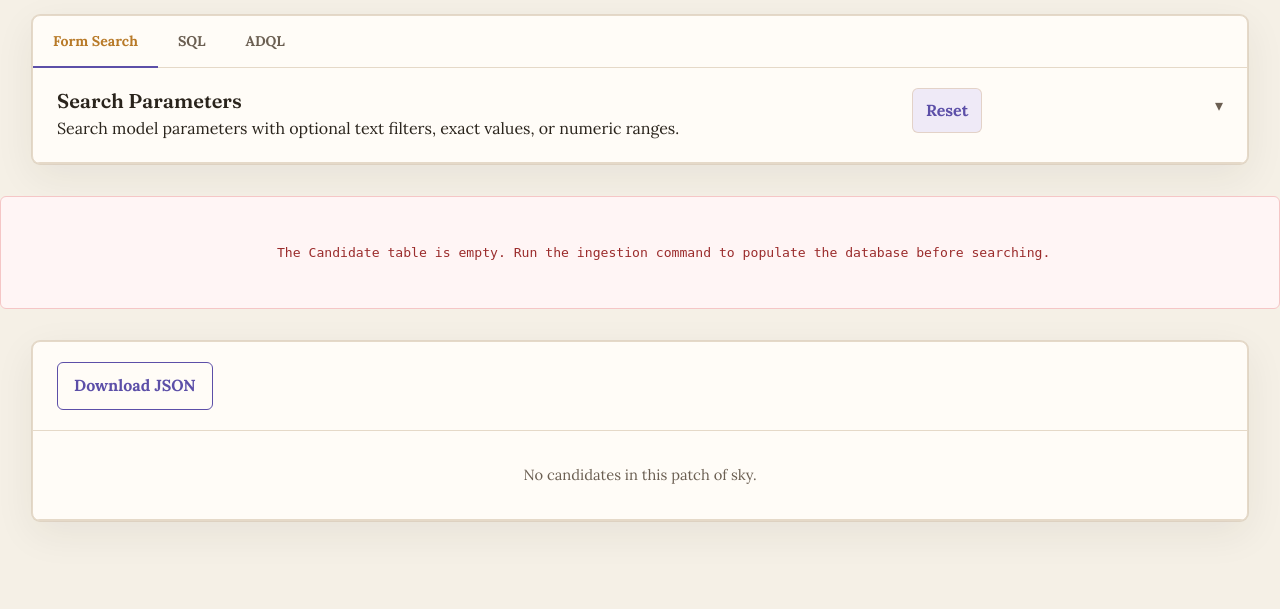
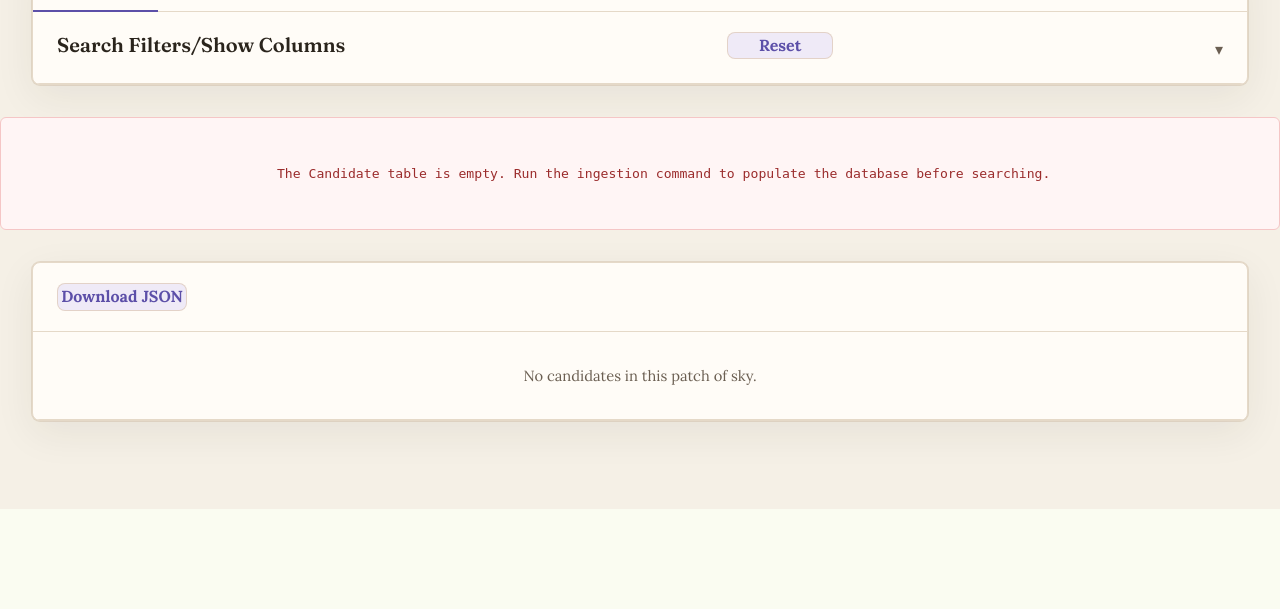
Before and after one commit to AstroBOBCAT/bobcat_website, a Django app: page / in a window 1280 px wide. Shown: the part 536-1145 px from the top of the page. After the commit the page ends 1000 px from the top, so only its background shows below. Run offline with Django 4.2, Linux system fonts and the light colour scheme; data that the repository does not hold is empty.

Commit message:
Made header layout more compact

```diff
--- a/BOBcat_website/mainpage/static/mainpage/mainpage.css
+++ b/BOBcat_website/mainpage/static/mainpage/mainpage.css
@@ -29,14 +29,14 @@
 	align-items: flex-start;
 	max-width: 76rem;
 	margin: 0 auto;
-	padding: 2rem 1.25rem 1.5rem;
+	padding: 0rem 1.25rem 0.0rem; /* Page-top spacing controls! */
 }
 
 .site-title {
 	align-items: center;
 	display: flex;
 	font-size: clamp(2rem, 5vw, 3.75rem);
-	gap: 0.85rem;
+	gap: 0.85rem; /* This controls space between logo and title */
 	margin-bottom: 0.75rem;
 }
 
@@ -90,9 +90,10 @@
 
 .nav-link,
 .about-button,
+.download-form button,
 .reset-link,
 .form-actions a {
-	border-radius: 6px;
+	border-radius: 8px;
 	font-weight: 700;
 	text-decoration: none;
 }
@@ -165,14 +166,22 @@
 	margin: 0 0 0.2rem;
 }
 
+.download-form button,
 .reset-link {
 	background: rgba(124, 108, 240, 0.12);
 	border: 1px solid var(--border-subtle);
 	color: var(--singularity);
-	padding: 0.55rem 0.8rem;
+	min-height: 1.65rem;
+	cursor: pointer;
+	font: inherit;
+	font-weight: 800;
+	min-width: 6.65rem;
+	padding: 0.0rem 0.2rem;
 	white-space: nowrap;
+	text-align: center;
 }
 
+.download-form button:hover,
 .reset-link:hover {
 	background: rgba(92, 79, 168, 0.14);
 	color: var(--singularity-dim);
@@ -434,7 +443,7 @@
 	margin: 0;
 }
 
-.download-form button {
+/*.download-form button {
 	background: transparent;
 	border: 1px solid var(--singularity);
 	border-radius: 6px;
@@ -442,18 +451,19 @@
 	cursor: pointer;
 	font: inherit;
 	font-weight: 800;
-	min-height: 2.65rem;
-	padding: 0.65rem 1rem;
+	min-height: 1.65rem;
+	min-width: 1.65rem;
+	padding: 0.0rem 0.2rem;
 	white-space: nowrap;
-}
+}*/
 
 .form-actions button:hover {
 	background: var(--accretion-dim);
 }
 
-.download-form button:hover {
+/*.download-form button:hover {
 	background: rgba(92, 79, 168, 0.08);
-}
+}*/
 
 .form-actions a {
 	color: var(--accretion);
--- a/BOBcat_website/mainpage/templates/mainpage/binary_model_search.html
+++ b/BOBcat_website/mainpage/templates/mainpage/binary_model_search.html
@@ -91,8 +91,7 @@
       <details class="query-accordion" {% if has_query and query_mode == "form" %}open{% endif %}>
         <summary class="panel-heading">
           <div>
-            <h2 id="query-form-title">Search Parameters</h2>
-	    Search model parameters with optional text filters, exact values, or numeric ranges.
+            <h2 id="query-form-title">Search Filters/Show Columns</h2>
 	    <!--<p>Leave any field blank to omit it from the query.</p>-->
           </div>
           <a class="reset-link" href="{% url 'binary-model-search' %}" onclick="event.stopPropagation()">Reset</a>
--- a/BOBcat_website/mainpage/views.py
+++ b/BOBcat_website/mainpage/views.py
@@ -75,7 +75,7 @@ ALL_COLUMNS = [
     {"key": "candidate_name",      "label": "Candidate",           "default": True},
     {"key": "jra",                 "label": "RA (J2000)",          "default": True},
     {"key": "jdec",                "label": "Dec (J2000)",         "default": True},
-    {"key": "redshift",            "label": "Redshift",            "default": False},
+    {"key": "redshift",            "label": "Redshift",            "default": True},
     {"key": "lum_dist",            "label": "Luminosity Distance", "default": False},
     {"key": "bib_id",              "label": "Model Bibcode",             "default": True},
     {"key": "bib_title",           "label": "Paper Title",         "default": False},
```
